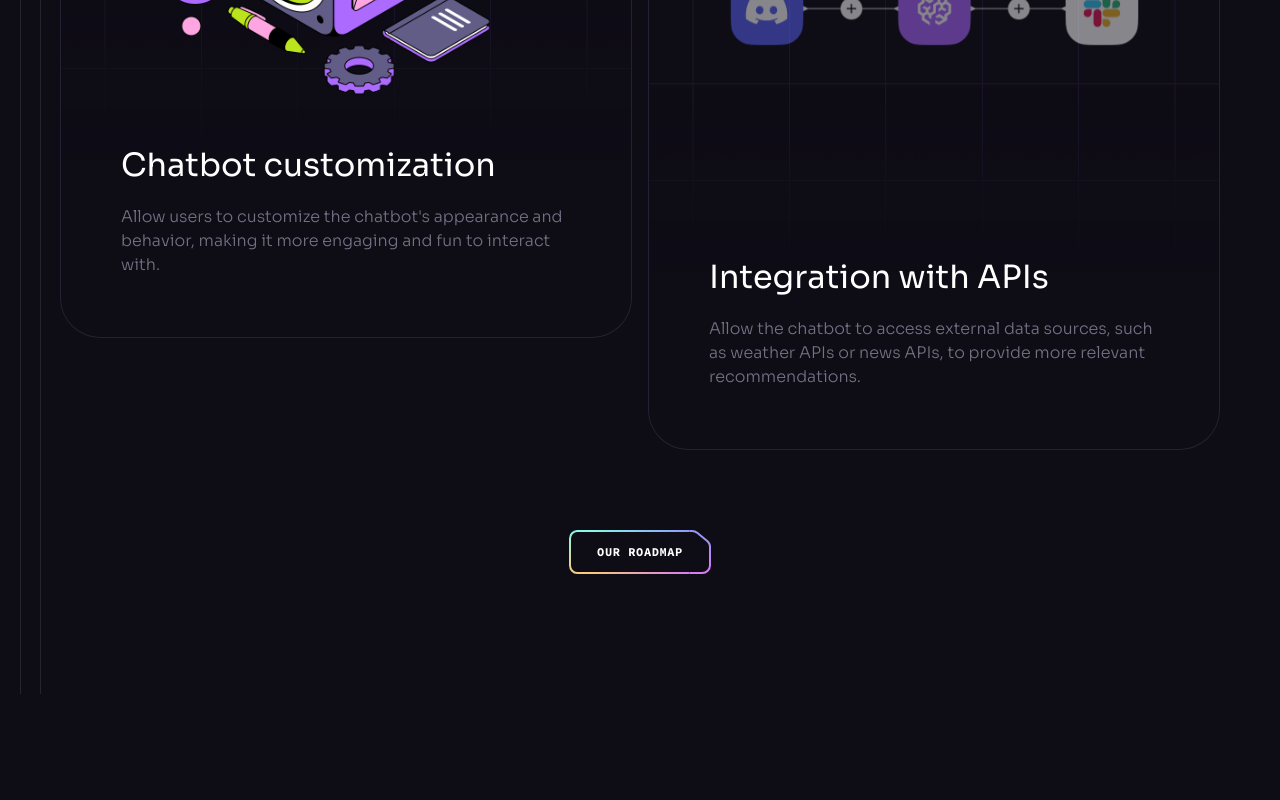
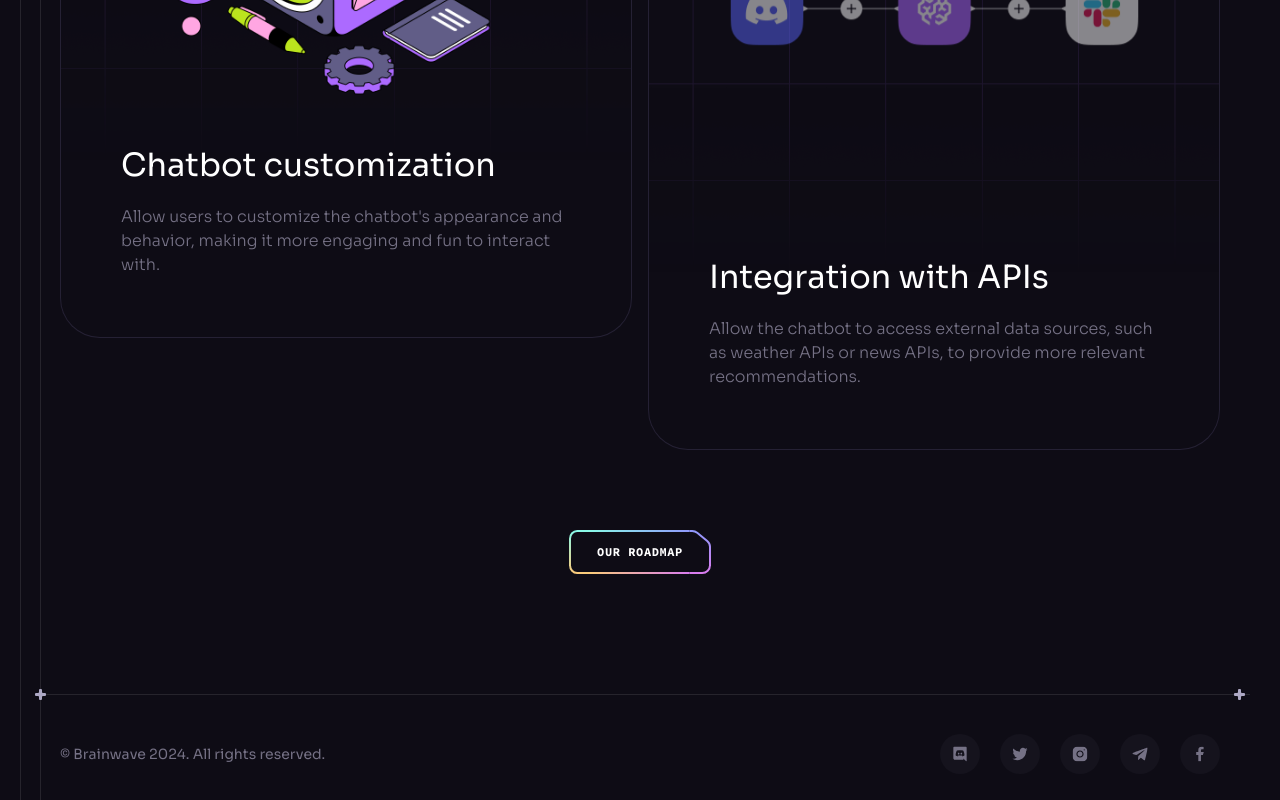
Before and after one commit to bluesky-520/brainwave, a React (Vite) app: page / in a window 1280 px wide. Shown: the part 8579-9379 px from the top of the page. Before the commit the page ends 9273 px from the top, so only its background shows below. Built offline with nearby package versions, Linux system fonts and the light colour scheme.

Commit message:
footer completed

```diff
--- a/src/App.jsx
+++ b/src/App.jsx
@@ -1,6 +1,7 @@
 import ButtonGradient from "./assets/svg/ButtonGradient";
 import Benefits from "./components/Benefits";
 import Collaboration from "./components/Collaboration";
+import Footer from "./components/Footer";
 import Header from "./components/Header";
 import Hero from "./components/Hero";
 import Pricing from "./components/Pricing";
@@ -18,6 +19,7 @@
         <Services />
         <Pricing />
         <Roadmap />
+        <Footer />
       </div>
       <ButtonGradient />
     </>
--- /dev/null
+++ b/src/components/Footer.jsx
@@ -0,0 +1,35 @@
+import { socials } from "../constants";
+import Section from "./Section";
+
+const Footer = () => {
+  return (
+    <Section crosses className="!px-0 !py-10">
+      <div className="container flex sm:justify-between justify-center items-center gap-10 max-sm:flex-col">
+        <p className="caption text-n-4 lg:block">
+          &copy; Brainwave {new Date().getFullYear()}. All rights reserved.
+        </p>
+
+        <ul className="flex gap-5 flex-wrap">
+          {socials.map((social) => (
+            <a
+              href={social.url}
+              key={social.id}
+              target="_blank"
+              rel="noreferrer noopener"
+              className="flex items-center justify-center w-10 h-10 bg-n-7 rounded-full transition-colors hover:bg-n-6"
+            >
+              <img
+                src={social.iconUrl}
+                alt={social.title}
+                width={16}
+                height={16}
+              />
+            </a>
+          ))}
+        </ul>
+      </div>
+    </Section>
+  );
+};
+
+export default Footer;
```
